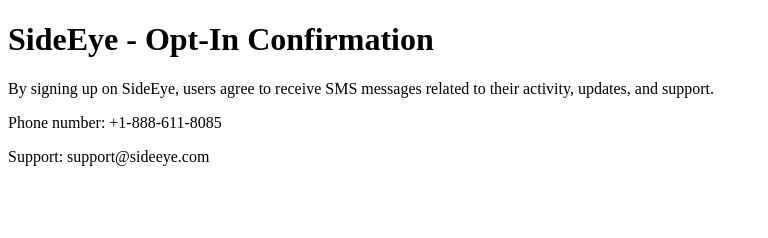
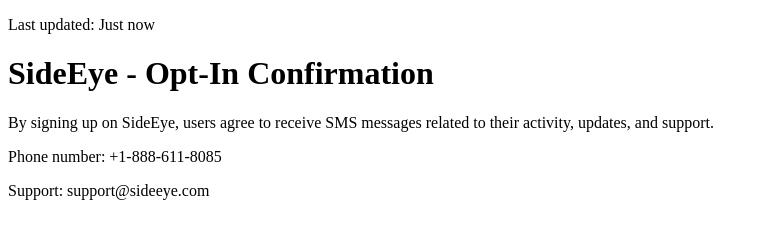
Before and after one commit to Sithija-Kalhara/Side-eye-, a plain HTML site: page index.html in a window 1280 px wide. Shown: the whole page, without its empty margins (0-768 px from the left). Drawn offline with Linux system fonts and the light colour scheme.

Commit message:
Update index.html

```diff
--- a/index.html
+++ b/index.html
@@ -5,6 +5,7 @@
   <title>SMS Opt-in Confirmation</title>
 </head>
 <body>
+  <p>Last updated: Just now</p>
   <h1>SideEye - Opt-In Confirmation</h1>
   <p>By signing up on SideEye, users agree to receive SMS messages related to their activity, updates, and support.</p>
   <p>Phone number: +1-888-611-8085</p>
```
